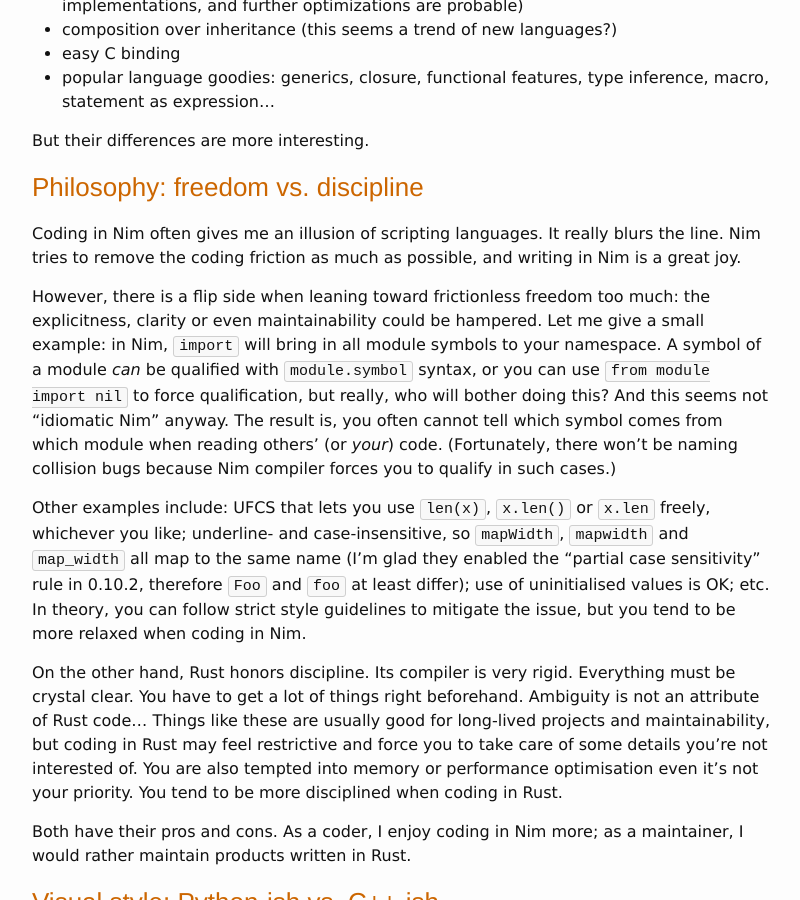
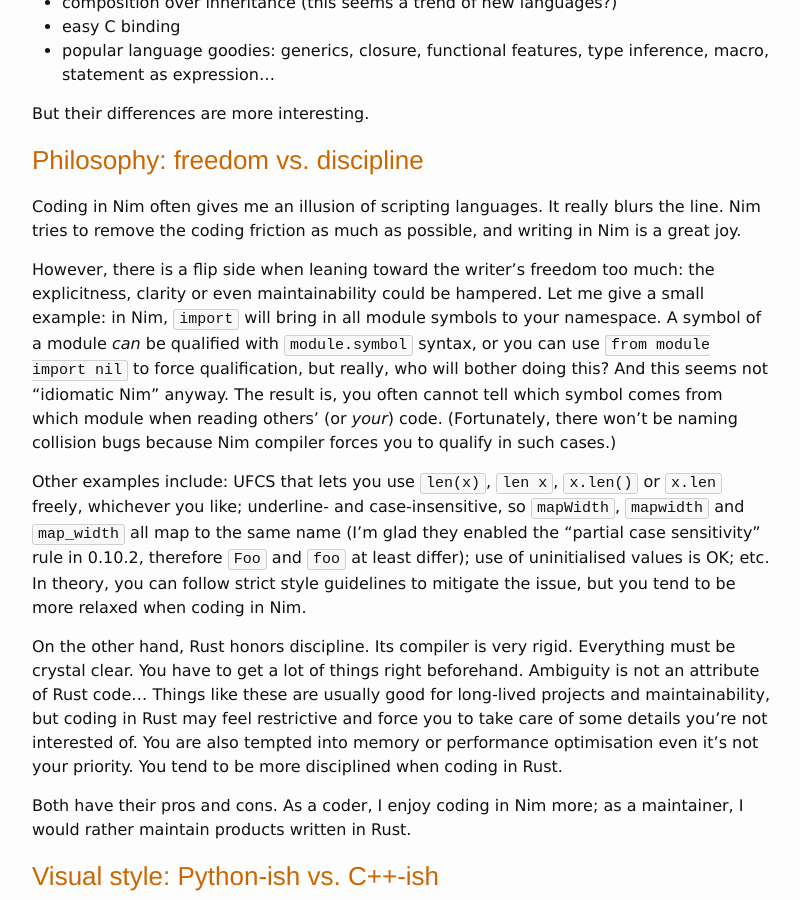
Before and after one commit to arthurtw/arthurtw.github.io, a Jekyll site: the page built from _posts/2015-01-12-quick-comparison-nim-vs-rust.md, in a window 1280 px wide and 900 px high, scrolled down 8374 px. Shown: the whole window, without its empty margins (238-1038 px from the left). Built offline with Jekyll 4.4.1, drawn with Linux system fonts in a browser that asks for light colours; some of the changed text lies outside the part shown.

Commit message:
Minor tweaks

```diff
--- a/_posts/2015-01-12-quick-comparison-nim-vs-rust.md
+++ b/_posts/2015-01-12-quick-comparison-nim-vs-rust.md
@@ -339,9 +339,9 @@ But their differences are more interesting.
 
 Coding in Nim often gives me an illusion of scripting languages. It really blurs the line. Nim tries to remove the coding friction as much as possible, and writing in Nim is a great joy.
 
-However, there is a flip side when leaning toward frictionless freedom too much: the explicitness, clarity or even maintainability could be hampered. Let me give a small example: in Nim, `import` will bring in all module symbols to your namespace. A symbol of a module *can* be qualified with `module.symbol` syntax, or you can use `from module import nil` to force qualification, but really, who will bother doing this? And this seems not “idiomatic Nim” anyway. The result is, you often cannot tell which symbol comes from which module when reading others’ (or *your*) code. (Fortunately, there won’t be naming collision bugs because Nim compiler forces you to qualify in such cases.)
+However, there is a flip side when leaning toward the writer’s freedom too much: the explicitness, clarity or even maintainability could be hampered. Let me give a small example: in Nim, `import` will bring in all module symbols to your namespace. A symbol of a module *can* be qualified with `module.symbol` syntax, or you can use `from module import nil` to force qualification, but really, who will bother doing this? And this seems not “idiomatic Nim” anyway. The result is, you often cannot tell which symbol comes from which module when reading others’ (or *your*) code. (Fortunately, there won’t be naming collision bugs because Nim compiler forces you to qualify in such cases.)
 
-Other examples include: UFCS that lets you use `len(x)`, `x.len()` or `x.len` freely, whichever you like; underline- and case-insensitive, so `mapWidth`, `mapwidth` and `map_width` all map to the same name (I’m glad they enabled the “partial case sensitivity” rule in 0.10.2, therefore `Foo` and `foo` at least differ); use of uninitialised values is OK; etc. In theory, you can follow strict style guidelines to mitigate the issue, but you tend to be more relaxed when coding in Nim.
+Other examples include: UFCS that lets you use `len(x)`, `len x`, `x.len()` or `x.len` freely, whichever you like; underline- and case-insensitive, so `mapWidth`, `mapwidth` and `map_width` all map to the same name (I’m glad they enabled the “partial case sensitivity” rule in 0.10.2, therefore `Foo` and `foo` at least differ); use of uninitialised values is OK; etc. In theory, you can follow strict style guidelines to mitigate the issue, but you tend to be more relaxed when coding in Nim.
 
 On the other hand, Rust honors discipline. Its compiler is very rigid. Everything must be crystal clear. You have to get a lot of things right beforehand. Ambiguity is not an attribute of Rust code... Things like these are usually good for long-lived projects and maintainability, but coding in Rust may feel restrictive and force you to take care of some details you’re not interested of. You are also tempted into memory or performance optimisation even it’s not your priority. You tend to be more disciplined when coding in Rust.
 
```
Also changed, not shown: other parts of _posts/2015-01-12-quick-comparison-nim-vs-rust.md (+2 -2 lines).
